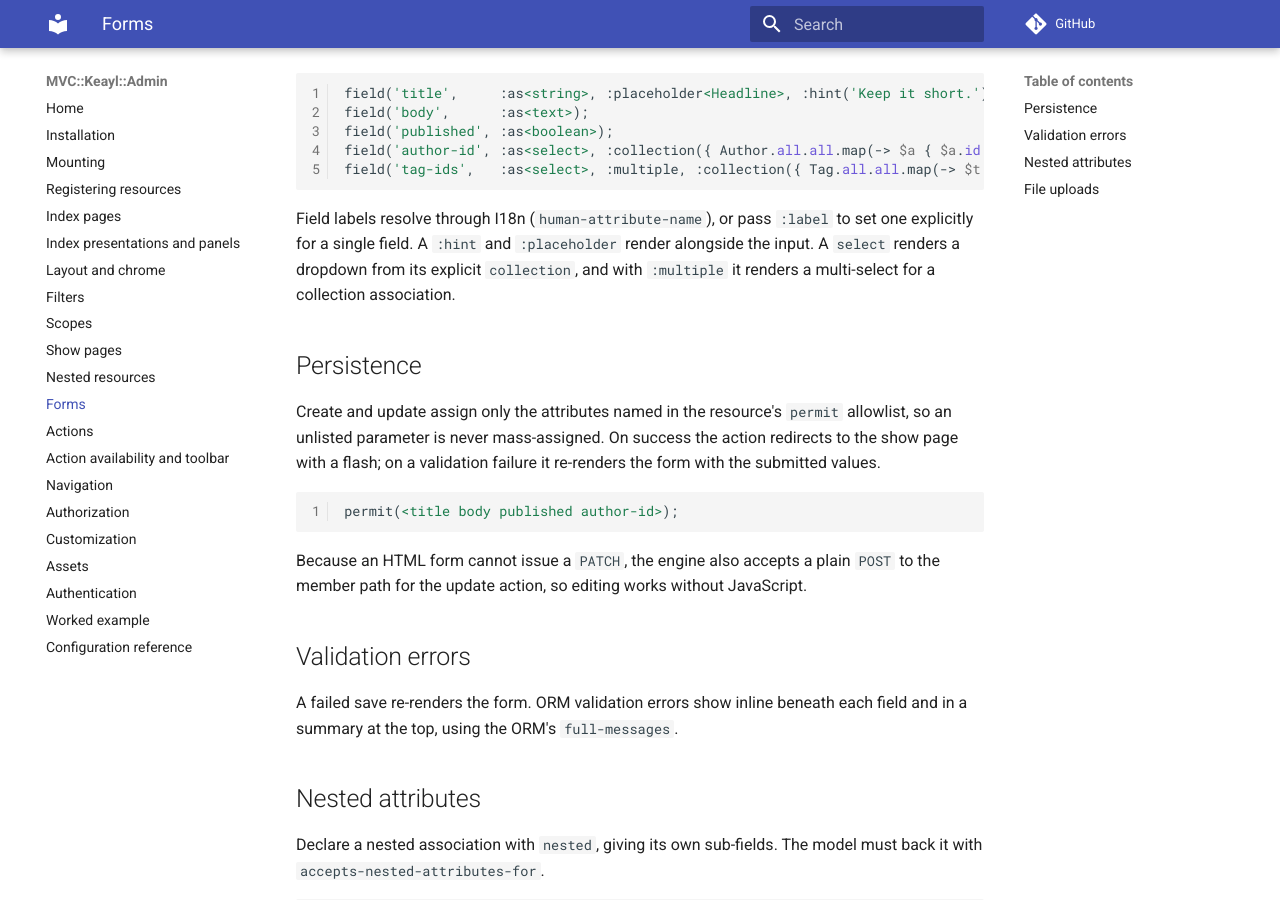
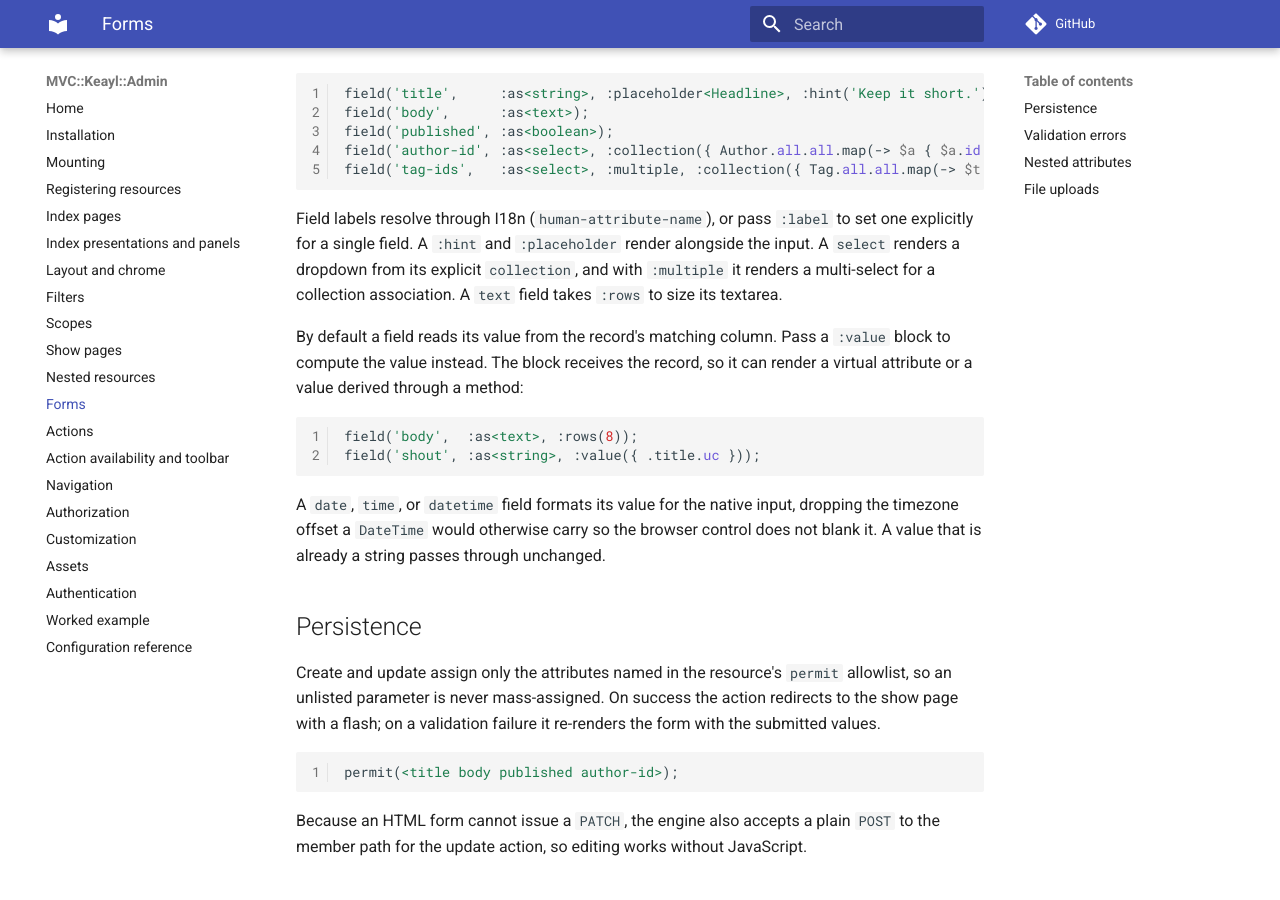
Before and after one commit to gdonald/MVC-Keayl-Admin, an MkDocs documentation site: the page built from docs-src/docs/forms.md, in a window 1280 px wide and 900 px high, scrolled down 726 px. Built offline with MkDocs 1.6.1 and Material for MkDocs 9.7.7, drawn with Linux system fonts in a browser that asks for light colours; comment, search, counter and statistics services are not loaded.

````diff
--- a/docs-src/docs/forms.md
+++ b/docs-src/docs/forms.md
@@ -29,7 +29,21 @@
 set one explicitly for a single field. A `:hint` and `:placeholder` render
 alongside the input. A `select` renders a dropdown from its explicit
 `collection`, and with `:multiple` it renders a multi-select for a collection
-association.
+association. A `text` field takes `:rows` to size its textarea.
+
+By default a field reads its value from the record's matching column. Pass a
+`:value` block to compute the value instead. The block receives the record, so
+it can render a virtual attribute or a value derived through a method:
+
+```raku
+field('body',  :as<text>, :rows(8));
+field('shout', :as<string>, :value({ .title.uc }));
+```
+
+A `date`, `time`, or `datetime` field formats its value for the native input,
+dropping the timezone offset a `DateTime` would otherwise carry so the browser
+control does not blank it. A value that is already a string passes through
+unchanged.
 
 ## Persistence
 
````
Also changed, not shown: 5 other files.
